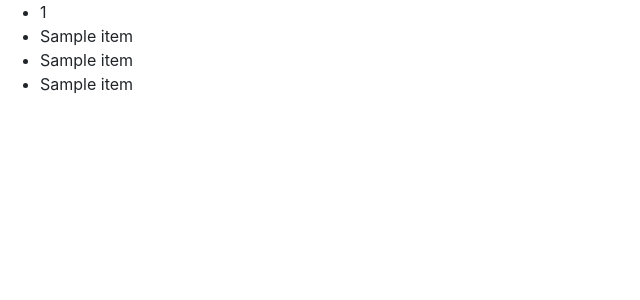
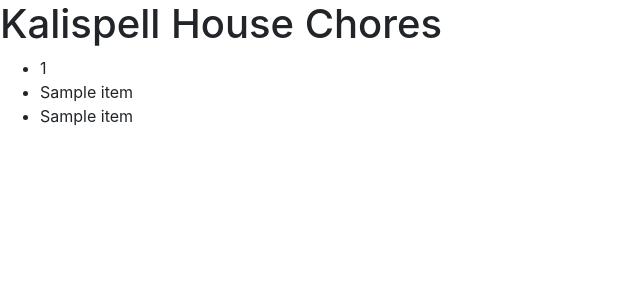
Before and after one commit to tomflynn1999/household_chores, a Flask app: template templates/db_chores.html in a window 1280 px wide. Shown: the top 300 px of the page, without its empty margins (0-640 px from the left). Run offline with Flask 2, Linux system fonts and the light colour scheme; the template is opened without the code that fills it: most values are stand-ins (such as "Sample title", 1, 10 or a date in 2020); some libraries are stand-ins or nearby versions.

Commit message:
minor fixes

```diff
--- a/templates/db_chores.html
+++ b/templates/db_chores.html
@@ -8,12 +8,14 @@
 </head>
 <body>
 <div>
+    <h1>Kalispell House Chores</h1>
+</div>
+<div>
     {% for item in data %}
     <ul>
         <li>{{ item[0] }}</li>
         <li>{{ item[1] }}</li>
         <li>{{ item[2] }}</li>
-        <li>{{ item[3] }}</li>
     </ul>
     {% endfor %}
 </div>
```
Also changed, not shown: chores.db.
